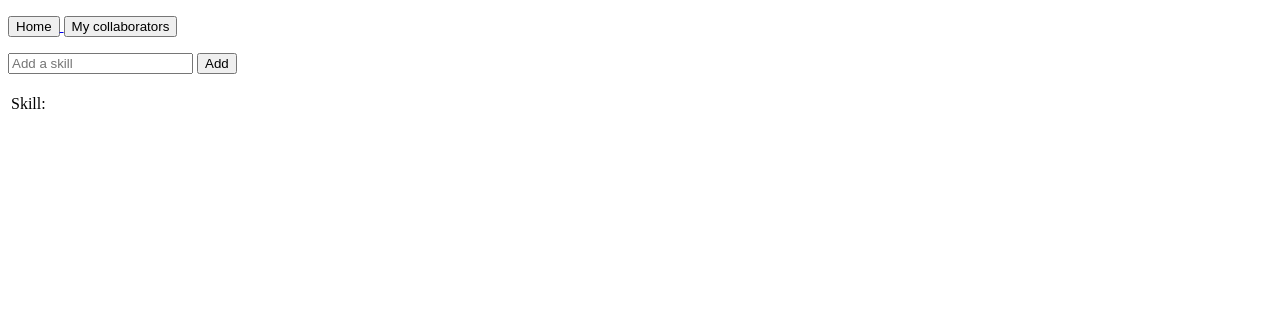
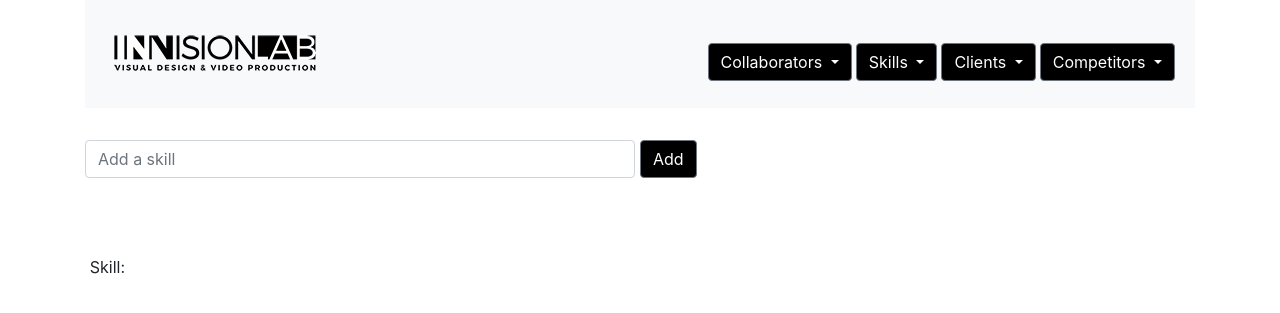
Before and after one commit to robertamangiapane/CRM-InVision-Lab, a Django app: page /skills in a window 1280 px wide. Shown: the top 313 px of the page. Run offline with Django 3.2, Linux system fonts and the light colour scheme; data that the repository does not hold is empty; some libraries are stand-ins or nearby versions.

Commit message:
refactored skill views

```diff
--- /dev/null
+++ b/app/crmInvisionLab/skills/skills_controller.py
@@ -0,0 +1,38 @@
+from ..models import Skill
+from django.views.generic.edit import CreateView, DeleteView, UpdateView
+
+
+class SkillAdd(CreateView):
+    template_name_suffix = '_list'
+    model = Skill
+    fields = ['name']
+
+    def get_form(self, form_class=None):
+        form = super().get_form(form_class)
+        return form
+
+    def form_valid(self, form):
+        if form.is_valid():
+            skill = form.save()
+            skill.save()
+            self.success_url = '/skills'
+
+        return super().form_valid(form)
+
+    def get_context_data(self, **kwargs):
+        context = super().get_context_data(**kwargs)
+        skills = Skill.objects.order_by("name")
+        context['skills'] = skills
+        return context
+
+
+class SkillUpdate(UpdateView):
+    template_name_suffix = '_list'
+    model = Skill
+    fields = ["name"]
+    success_url = '/skills'
+
+
+class SkillDelete(DeleteView):
+    model = Skill
+    success_url = '/skills'
--- a/app/crmInvisionLab/static/css/stylesheet.css
+++ b/app/crmInvisionLab/static/css/stylesheet.css
@@ -29,11 +29,16 @@
     margin-top: 2em;
 }
 
-.table td, .table th{
+.collaborators-list .table td, .table th{
     border-top: none;
     border-left: 1px solid #dee2e6;
     border-right: 1px solid #dee2e6;
     border-bottom: 1px solid #dee2e6;
+}
+
+.skills-list .table td, .table th {
+    width: 600px;
+    border: none;
 }
 
 .collaborator-name {
--- a/app/crmInvisionLab/templates/base.html
+++ b/app/crmInvisionLab/templates/base.html
@@ -23,7 +23,6 @@
             <div class="dropdown-menu" aria-labelledby="dropdownMenuCollaborator">
                 <a class="dropdown-item" href="/collaborators">My collaborators</a>
                 <a class="dropdown-item" href="/collaborators/add/collaborator">Add a collaborator</a>
-                <a class="dropdown-item" href="#">Search a collaborator</a>
             </div>
         </div>
         <div class="dropdown mr-1">
--- a/app/crmInvisionLab/templates/crmInvisionLab/collaborator_list.html
+++ b/app/crmInvisionLab/templates/crmInvisionLab/collaborator_list.html
@@ -3,6 +3,7 @@
 {% block content %}
 {% include "base_collaborator_search_form.html" %}
 
+<div class="collaborators-list">
     <table class="table table-sm">
         <thead>
         <tr>
@@ -31,4 +32,5 @@
         </tbody>
     {% endfor %}
     </table>
+</div>
 {% endblock %}
--- /dev/null
+++ b/app/crmInvisionLab/templates/crmInvisionLab/skill_list.html
@@ -0,0 +1,56 @@
+{% extends "base.html" %}
+{% block title %}Skills{% endblock %}
+{% block content %}
+<form method="post">{% csrf_token %}
+    <div class="form-row">
+        <div class="form-group col-md-6">
+            <input class="form-control" type="text" name="name" placeholder="Add a skill">
+        </div>
+        <div>
+            <button class="btn btn-secondary" type="submit" name="add">Add</button>
+        </div>
+    </div>
+</form>
+
+{% if messages %}
+<ul class="messages">
+    {% for message in messages %}
+    <div {% if message.tags %} class="{{ message.tags }}"{% endif %}>
+    {{ message }}</div>
+    {% endfor %}
+</ul>
+{% endif %}
+
+<div class="skills-list">
+    <table class="table table-sm">
+    <tr>
+    <td>Skill:</td>
+    </tr>
+    <br>
+    {% for skill in skills %}
+    <tr>
+        <td width="400">
+            <form action="/skills/update/{{skill.id}}" method="post">{% csrf_token %}
+                <div class="form-row">
+                    <div class="form-group col-md-4">
+                        <input class="form-control" type="text" name="{{ skill.name }}" value="{{ skill.name }}" disabled>
+                    </div>
+                    <div class="form-group col-md-4">
+                        <input class="form-control" type="text" name="name" placeholder="New name">
+                    </div>
+                    <div class="form-group col-md-4">
+                        <button class="btn btn-secondary" type="submit">Rename Skill</button>
+                    </div>
+                </div>
+            </form>
+        </td>
+        <td>
+            <form action="/skills/delete/{{skill.id}}" method="post">{% csrf_token %}
+                <button type="submit" class="btn btn-secondary">Delete Skill</button>
+            </form>
+        </td>
+    </tr>
+    {% endfor %}
+    </table>
+</div>
+{% endblock %}
--- a/app/crmInvisionLab/templates/crmInvisionLab/skills.html
+++ /dev/null
@@ -1,55 +0,0 @@
-<!DOCTYPE html>
-<html lang="en">
-<head>
-    <meta charset="UTF-8">
-    <title>Index skills</title>
-</head>
-<body>
-<p>
-<a href="/">
-    <button>Home</button>
-</a>
-<a href="/collaborators">
-    <button>My collaborators</button>
-</a>
-
-</p>
-<form action="/skills/add" method="post">{% csrf_token %}
-    <input type="text" name="skill" placeholder="Add a skill">
-    <input type="submit" value="Add">
-</form>
-
-{% if messages %}
-<ul class="messages">
-    {% for message in messages %}
-    <div {% if message.tags %} class="{{ message.tags }}"{% endif %}>
-    {{ message }}</div>
-    {% endfor %}
-</ul>
-{% endif %}
-
-<table border="0" width="600">
-<tr>
-<td>Skill:</td>
-</tr>
-<br>
-{% for skill in skills %}
-<tr>
-    <td width="400">
-        <form action="/skills/edit/{{skill.id}}" method="post">{% csrf_token %}
-            <input type="text" name="{{ skill.name }}" value="{{ skill.name }}" disabled>
-            <input type="text" name="{{ skill.name }}" placeholder="New name">
-
-            <input type="submit" value="Rename Skill">
-        </form>
-    </td>
-    <td>
-        <form action="/skills/delete/{{skill.id}}" method="post">{% csrf_token %}
-            <button>Delete Skill</button>
-        </form>
-    </td>
-</tr>
-{% endfor %}
-</table>
-</body>
-</html>
--- a/app/crmInvisionLab/urls.py
+++ b/app/crmInvisionLab/urls.py
@@ -1,6 +1,7 @@
 from django.urls import path
 from . import views
 from .collaborators.collaborators_controller import *
+from .skills.skills_controller import *
 
 urlpatterns = [
     path('', views.index, name='index'),
@@ -9,8 +10,7 @@ urlpatterns = [
     path('collaborators/view/<str:pk>', CollaboratorView.as_view(), name='collaborator_view'),
     path('collaborators/update/<str:pk>', CollaboratorUpdate.as_view(), name='collaborator_edit'),
     path('collaborators/delete/<str:pk>', CollaboratorDelete.as_view(), name='collaborator_delete'),
-    path('skills', views.skill_index, name="skills"),
-    path('skills/add', views.skill_add, name="skills_add"),
-    path('skills/edit/<str:id_skill>', views.skill_edit, name="skills_edit"),
-    path('skills/delete/<str:id_skill>', views.skill_delete, name="skill_id_delete")
+    path('skills', SkillAdd.as_view(), name="skills"),
+    path('skills/update/<str:pk>', SkillUpdate.as_view(), name="skills_edit"),
+    path('skills/delete/<str:pk>', SkillDelete.as_view(), name="skill_id_delete")
 ]
--- a/app/crmInvisionLab/views.py
+++ b/app/crmInvisionLab/views.py
@@ -1,126 +1,7 @@
 # Create your views here.
-from django.contrib import messages
-from django.core.exceptions import ValidationError
-from django.shortcuts import render, redirect
-from .models import Collaborator, Skill
-from .collaborators.collaborator_form import AddCollaboratorForm, SearchCollaboratorForm
-from .collaborators.collaborators_filtering_helpers import *
-from .collaborators.collaborators_controller import *
+
+from django.shortcuts import render
 
 
 def index(request):
     return render(request, 'crmInvisionLab/index.html')
-
-
-# def collaborators_index(request):
-#     collaborator_search_form = SearchCollaboratorForm(request.GET)
-#     sort_params = collaborator_filter({})
-#
-#     if collaborator_search_form.is_valid() and request.GET:
-#         sort_params = collaborator_filter(collaborator_search_form.cleaned_data)
-#
-#     collaborators = CollaboratorList().get_collaborators(**sort_params)
-#
-#     context = {'collaborators': collaborators, 'collaborator_search_form': collaborator_search_form}
-#     return render(request, 'crmInvisionLab/collaborators_index.html', context)
-
-
-# def collaborator_add(request):
-#
-#     if request.method == "POST":
-#         collaborator_add_form = CollaboratorAdd().add_collaborator(request_post=request.POST)
-#
-#         if collaborator_add_form.is_valid():
-#             collaborator = collaborator_add_form.save()
-#
-#             return redirect('/collaborators/view/' + str(collaborator.id))
-#     else:
-#         collaborator_add_form = CollaboratorAdd().add_collaborator()
-#
-#     return render(request, 'crmInvisionLab/collaborator_add.html', {'collaborator_add_form': collaborator_add_form})
-
-
-# def collaborator_view(request, id_collaborator):
-#     collaborator = Collaborator.objects.get(id=id_collaborator)
-#     main_skills = collaborator.main_skills
-#     secondary_skills = collaborator.secondary_skills
-#     # fields = collaborator._meta.get_all_field_names()
-#     context = {'collaborator': collaborator, 'main_skills': main_skills, 'secondary_skills': secondary_skills}
-#
-#     return render(request, 'crmInvisionLab/collaborator_view.html', context)
-
-
-def collaborator_edit(request, id_collaborator):
-    collaborator = Collaborator.objects.get(id=id_collaborator)
-
-    if request.method == "POST":
-        collaborator_form = AddCollaboratorForm(request.POST, instance=collaborator)
-
-        if collaborator_form.is_valid():
-            collaborator_form.save()
-
-            return redirect('/collaborators/view/' + str(id_collaborator))
-        else:
-            raise ValidationError("Form is not valid")
-    else:
-        collaborator_form = AddCollaboratorForm(instance=collaborator)
-
-    return render(request, 'crmInvisionLab/collaborator_edit.html', {'collaborator_form': collaborator_form,
-                                                        'id_collaborator': id_collaborator})
-
-
-def collaborator_delete(request, id_collaborator):
-    collaborator = Collaborator.objects.get(id=id_collaborator)
-
-    if request.method == "POST":
-
-        collaborator.delete()
-        return redirect('/collaborators')
-    else:
-        return render(request, 'crmInvisionLab/collaborators_index.html')
-
-
-def skill_index(request):
-    skills = Skill.objects.order_by("name")
-
-    return render(request, 'crmInvisionLab/skills.html', {'skills': skills})
-
-
-def skill_add(request):
-    skill = Skill()
-    if request.method == "POST":
-        skill_name = request.POST["skill"]
-        skill = Skill(name=skill_name)
-        try:
-            skill.save()
-
-        except:
-            messages.warning(request, 'Skill already exist')
-
-        return redirect('/skills')
-    else:
-        return render(request, 'crmInvisionLab/skills.html', {'skill': skill})
-
-
-def skill_edit(request, id_skill):
-    skill = Skill.objects.get(id=id_skill)
-
-    if request.method == "POST":
-        new_name = request.POST[skill.name]
-        skill.name = new_name
-        skill.save()
-
-        return redirect('/skills')
-    else:
-        return render(request, 'crmInvisionLab/skills.html', {'skill': skill})
-
-
-def skill_delete(request, id_skill):
-    skill = Skill.objects.get(id=id_skill)
-
-    if request.method == "POST":
-        messages.warning(request, 'You deleted a skill')
-        skill.delete()
-        return redirect('/skills')
-    else:
-        return render(request, 'crmInvisionLab/skills.html', {'skill': skill})
```
Also changed, not shown: app/crmInvisionLab/tests/test_feature_collaborators.py (+1 -1 lines), app/crmInvisionLab/tests/test_feature_skills.py (+3 -2 lines), app/crmInvisionLab/tests/test_filtering.py (+1 -1 lines), 1 other file. Lines whose indentation alone changed are shown as unchanged.
